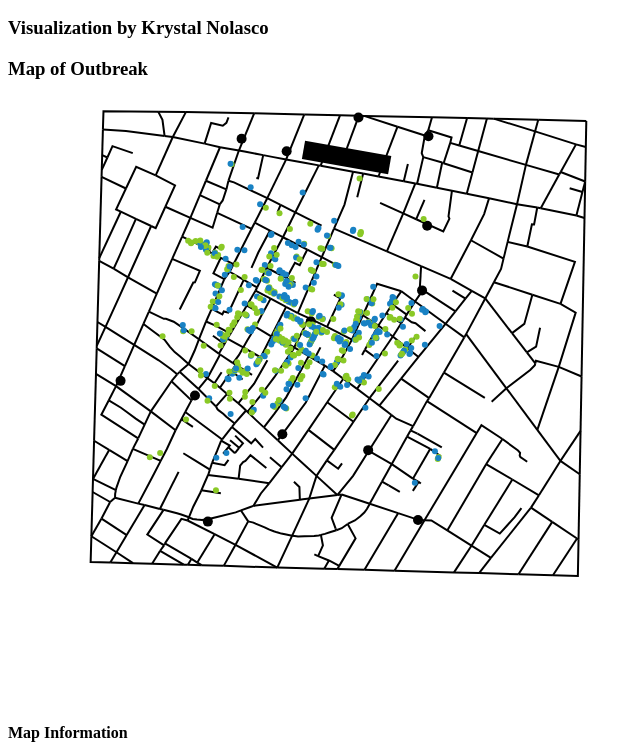
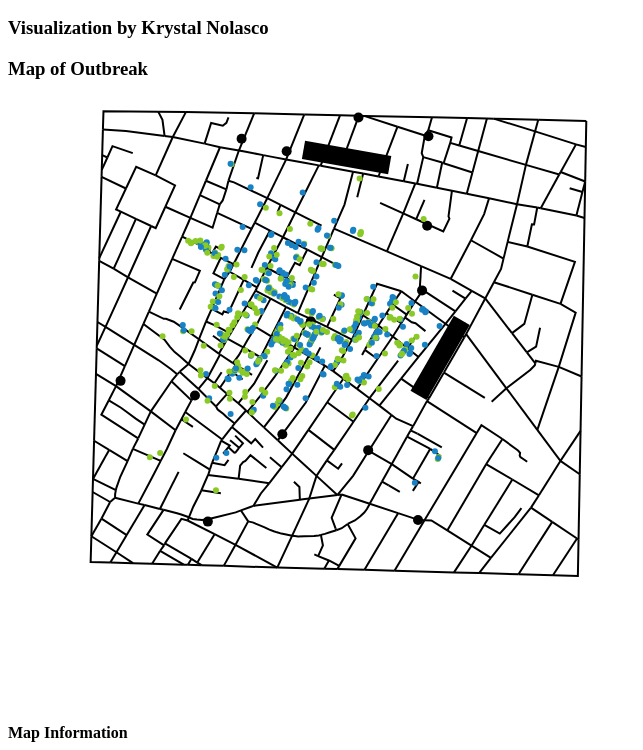
Before and after one commit to Krystalina96/H517-Project-1, a plain HTML site: page Project1-Nolasco.html in a window 1280 px wide. Shown: the part 50-800 px from the top of the page, without its empty margins (0-643 px from the left). Drawn offline with nearby package versions, Linux system fonts and the light colour scheme.

Commit message:
regent street done

```diff
--- a/Project1-Nolasco.html
+++ b/Project1-Nolasco.html
@@ -105,12 +105,14 @@
 
 
 
-
-
-
-
-
-
+		//oxford street label
+		svg_map.append('rect')
+			.attr('class', 'map-street-label')
+			.attr('width', 87.546875)
+			.attr('height', 18.399999618530273)
+			.attr('x', 300)
+			.attr('y', -9.40000057220459)
+			.attr('transform', 'rotate(10)');
 
 
 		var oxfordStreet = svg_map.append('text')
@@ -120,19 +122,25 @@
 			.attr('transform', 'rotate(10)')
 			.text('Oxford Street');
 
-					var oxfordStreet_Dimensions = oxfordStreet.node().getBBox();
-					console.log(oxfordStreet_Dimensions);
+			//var oxfordStreet_Dimensions = oxfordStreet.node().getBBox();
+			//console.log(oxfordStreet_Dimensions);
 
+		//regent street label
 
 		svg_map.append('rect')
 			.attr('class', 'map-street-label')
-						.attr('width', 87.546875)
+			.attr('width', 86.65625)
 			.attr('height', 18.399999618530273)
-						.attr('x', 300)
-						.attr('y', -9.40000057220459)
-						.attr('transform', 'rotate(10)');
+			.attr('x', 0)
+			.attr('y', -14.40000057220459)
+			//.attr('transform', 'rotate(10)');
+			.attr('transform', 'translate(415, 300) rotate(-60)');
 
 
+			var regentStreet = svg_map.append('text')
+				.attr('class', 'map-street-text')
+				.attr('transform', 'translate(415, 300) rotate(-60)')
+				.text('Regent Street');
 
 
 
--- a/style.css
+++ b/style.css
@@ -45,10 +45,16 @@
 
 */
 
+/*
 
 .map-street-text {
+  fill: white;
+}
+
+.map-street-label {
   fill: black;
 }
+*/
 
 
 .y-axis path,
```
Lines whose indentation alone changed are shown as unchanged.
